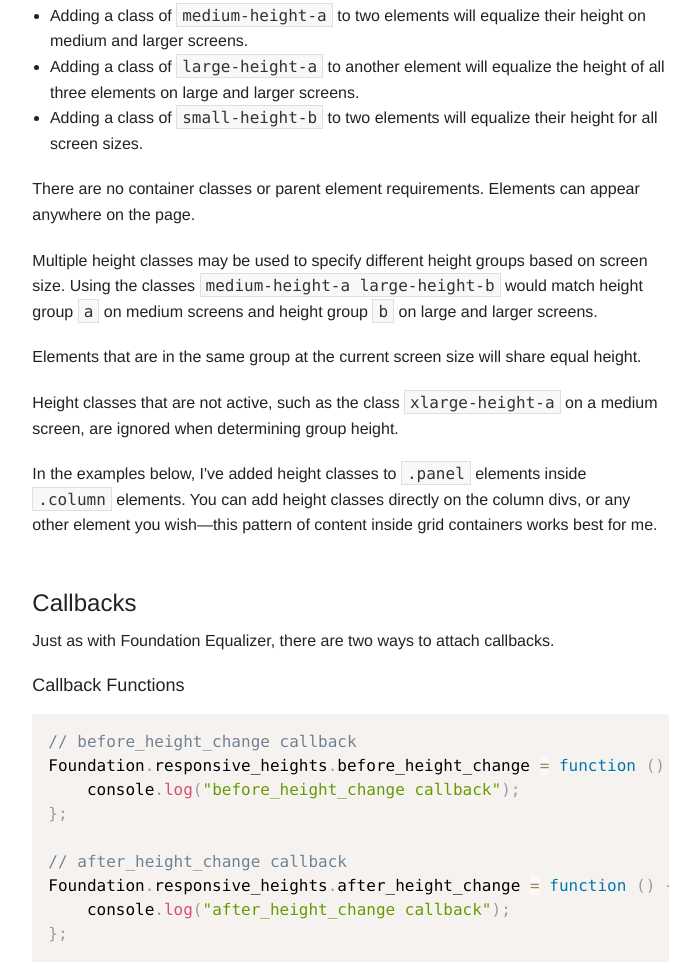
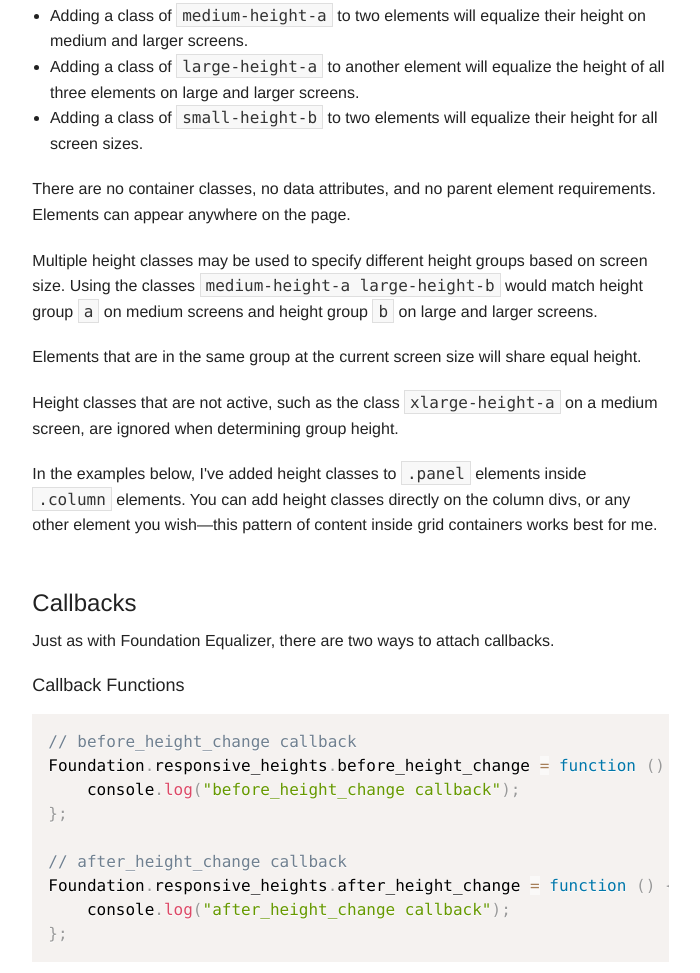
Before and after one commit to jsmreese/responsive-equalized-heights, a plain HTML site: page index.html in a window 1280 px wide. Shown: the part 1221-2194 px from the top of the page, without its empty margins (456-1156 px from the left). Drawn offline with Linux system fonts and the light colour scheme.

Commit message:
Wordsmithing.

```diff
--- a/index.html
+++ b/index.html
@@ -92,7 +92,7 @@
 					<li>Adding a class of <code><nobr>large-height-a</nobr></code> to another element will equalize the height of all three elements on large and larger screens.</li>
 					<li>Adding a class of <code><nobr>small-height-b</nobr></code> to two elements will equalize their height for all screen sizes.</li>
 				</ul>
-				<p>There are no container classes or parent element requirements. Elements can appear anywhere on the page.</p>
+				<p>There are no container classes, no data attributes, and no parent element requirements. Elements can appear anywhere on the page.</p>
 				<p>Multiple height classes may be used to specify different height groups based on screen size. Using the classes <code><nobr>medium-height-a</nobr> <nobr>large-height-b</nobr></code> would match height group <code>a</code> on medium screens and height group <code>b</code> on large and larger screens.</p>
 				<p>Elements that are in the same group at the current screen size will share equal height.</p>
 				<p>Height classes that are not active, such as the class <code><nobr>xlarge-height-a</nobr></code> on a medium screen, are ignored when determining group height.</p>
```
